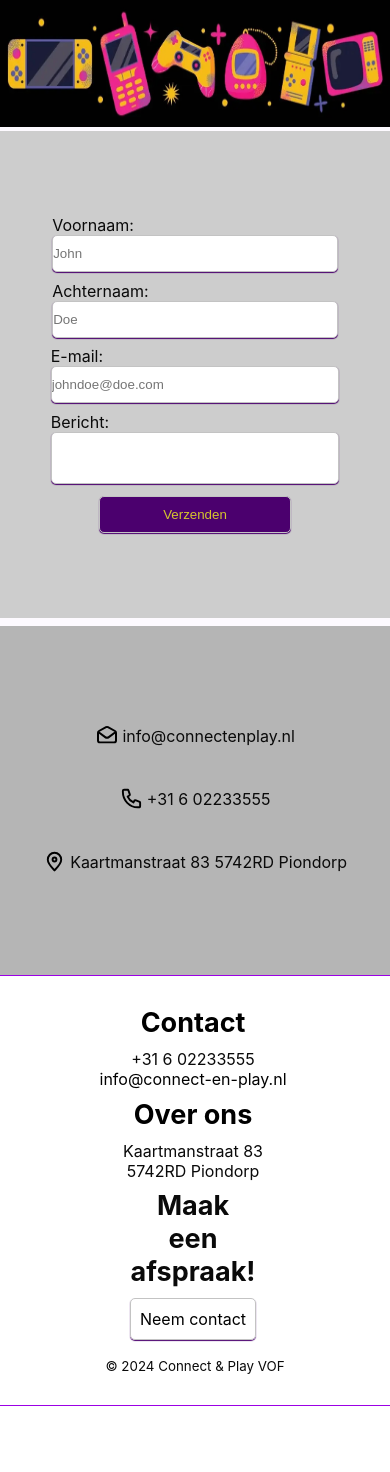
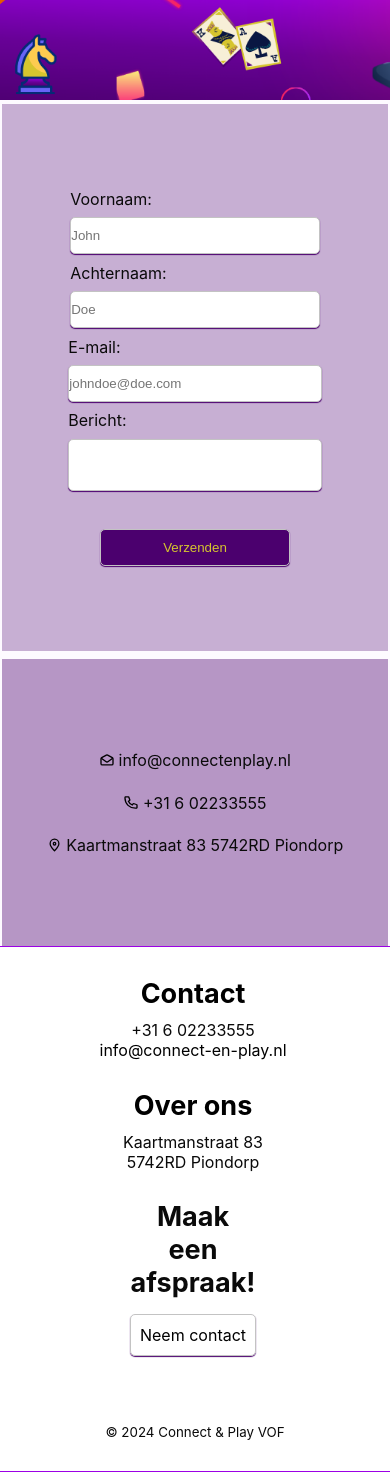
Before and after one commit to boonsboos/connect-play, a PHP site: page /contact.html in a window 390 px wide. Shown: the part 99-1571 px from the top of the page. Before the commit the page ends 1505 px from the top, so only its background shows below. Run offline with PHP 8.4, Linux system fonts and the light colour scheme.

Commit message:
Added footer to pages - clean code (#27)
* Style/diensten (#23)

* added homepage styling

* small fix, could not figure out the misaligned images

* 'Neem contact op' button was not centered

* Diensten filled with data

---------

Co-authored-by: boons <57451966+boonsboos@users.noreply.github.com>

* Change usp format and add color to boxen contact/overonspage

---------

Co-authored-by: Mingull <60094450+Mingull@users.noreply.github.com>
Co-authored-by: boons <57451966+boonsboos@users.noreply.github.com>
Co-authored-by: mastermooss <mastermoos@gmail.com>

```diff
--- a/contact.html
+++ b/contact.html
@@ -1,80 +1,60 @@
 <!DOCTYPE html>
 <html lang="nl">
+
 <head>
 	<meta charset="UTF-8" />
 	<meta name="viewport" content="width=device-width, initial-scale=1.0" />
 	<link rel="stylesheet" href="style.css" type="text/css" />
-		<title>Contact</title>
+	<title>C&P: Contact</title>
 </head>
+
 <body>
 	<header class="flex justify-center">
-			<div
-				id="header-container"
-				class="flex mb-col-12 col-6 justify-center align-center py-10"
-			>
+		<div id="header-container" class="flex mb-col-12 col-6 justify-center align-center py-10">
 			<!-- make the logo and title a home page link -->
 			<a id="home-link" href="index.html">
 				<div class="flex justify-center col-12 align-center">
-						<img
-							src="images/c&p-logo.svg"
-							alt="Connect & Play logo"
-						/>
+					<img src="images/c&p-logo.svg" alt="Connect & Play logo" />
 					<p class="">Connect & Play</p>
 				</div>
 			</a>
 
 			<div id="page-links" class="flex offset mb-col-12">
 				<a href="diensten.html">Diensten</a>
-					<a href="OverOns.html">Over Ons</a>
+				<a href="overons.html">Over Ons</a>
 				<a href="contact.html">Contact</a>
 			</div>
 		</div>
 	</header>
-		<img
-			src="images/bannerImg.jpg"
-			alt="Banner afbeelding"
-			class="banner-img"
-		/>
+	<img class="banner-img" src="images/bannerImg.jpg" alt="Banner afbeelding" />
 
 	<section id="contact-container" class="flex justify-center">
-			<form id="form-box" class="col-4 flex justify-center">
-				<div class="full-name mb-col-12 col-9 flex">
-					<div class="mb-col-9 col-6">
+		<form id="form-box" class="mb-col-12 col-4 flex justify-center">
+			<div class="full-name mb-col-8 col-9 flex">
+				<div class="mb-col-12 col-6 flex">
 					<label for="first-name">Voornaam:</label>
-						<input
-							id="first-name"
-							class="input"
-							type="text"
-							name="first-name"
-							placeholder="John"
-						/>
+					<input id="first-name" class="input" type="text" name="first-name" placeholder="John" />
 				</div>
-					<div class="mb-col-9 col-6">
+				<div class="mb-col-12 col-6 flex">
 					<label for="last-name">Achternaam:</label>
-						<input
-							id="last-name"
-							class="input"
-							type="text"
-							name="last-name"
-							placeholder="Doe"
-						/>
+					<input id="last-name" class="input" type="text" name="last-name" placeholder="Doe" />
 				</div>
 			</div>
-			<div class="mb-col-9 col-9">
+			<div class="mb-col-8 col-9 flex">
 				<label for="email">E-mail:</label>
 				<input id="email" class="input" type="email" name="email" placeholder="johndoe@doe.com">
 			</div>
-			<div class="mb-col-9 col-9">
+			<div class="mb-col-8 col-9 flex">
 				<label for="message">Bericht:</label>
 				<textarea id="message" class="input" name="message"></textarea>
 			</div>
-			<div class="send-message mb-col-6 col-4">
+			<div class="send-message mb-col-6 col-6 pt-30">
 				<button class="button" type="submit">Verzenden</button>
 			</div>
 		</form>
 
-		<div id="contact-info-box" class="col-4 flex">
-			<ul class="flex justify-center">
+		<div id="contact-info-box" class="mb-col-12 col-4 flex">
+			<ul class="flex justify-center py-30 px-30">
 				<li class="mb-col-12 col-12 flex align-center">
 					<img class="contact-img invert-color-img" src="images/iconEmail.svg" alt="E-mail">
 					<span>info@connectenplay.nl</span>
@@ -95,7 +75,7 @@
 	<footer class="py-30">
 		<div id="footer-container" class="flex justify-center pb-15">
 			<div id="footer-sections" class="col-9 flex text-center">
-				<div class="mb-col-12 col-4">
+				<div class="contact-ons-footer mb-col-12 col-4">
 					<a href="contact.html">
 						<h3 id="contact" class="pb-10">Contact</h3>
 					</a>
@@ -108,8 +88,8 @@
 						</li>
 					</ul>
 				</div>
-				<div class="mb-col-12 col-4">
-					<a href="OverOns.html">
+				<div class="over-ons-footer mb-col-12 col-4">
+					<a href="overons.html">
 						<h3 id="over-ons" class="pb-10">Over ons</h3>
 					</a>
 					<ul>
@@ -121,21 +101,22 @@
 						</li>
 					</ul>
 				</div>
-				<div class="mb-offset-3 mb-col-4 col-4">
-					<h3 class="pb-10">Maak een afspraak!</h3>
+				<div class="maak-afspraak-footer mb-offset-3 mb-col-4 col-4">
+					<h3 class="pb-15">Maak een afspraak!</h3>
 					<div class="flex justify-center">
 						<a href="contact.html" class="button col-6">Neem contact</a>
 					</div>
 				</div>
 			</div>
 		</div>
-		<div class="flex align-center justify-center">
+		<div class="flex align-center justify-center pt-30">
 			<p>
 				<small>&copy; 2024 Connect & Play VOF</small>
 			</p>
 		</div>
 	</footer>
 
-		<script src="script.js" type="text/javascript"></script>
+	<script src="/js/contact.js" type="text/javascript"></script>
 </body>
+
 </html>
--- a/style.css
+++ b/style.css
@@ -16,7 +16,8 @@
 * {
 	margin: 0;
 	padding: 0;
-	box-sizing: border-box; /* don't include padding and margins to elements width and height */
+	box-sizing: border-box;
+	/* don't include padding and margins to elements width and height */
 }
 
 body {
@@ -78,15 +79,16 @@ a {
 }
 
 .banner-img {
+	object-fit: cover;
 	width: 100%;
-	height: 30vh;
+	height: 200;
 	margin: 0;
 	padding: 0;
 }
 
 .contact-img {
-	width: 6vw;
-	height: 6vh;
+	width: 4vw;
+	height: 4vh;
 }
 
 /* classes for interactive elements (buttons, input fields) */
@@ -111,21 +113,27 @@ a {
 	column-gap: 1vw;
 	row-gap: 1vh;
 }
+
 .flex-col {
 	flex-direction: column;
 }
+
 .flex-row {
 	flex-direction: row;
 }
+
 .flex-col-reverse {
 	flex-direction: column-reverse;
 }
+
 .flex-row-reverse {
 	flex-direction: row-reverse;
 }
+
 .justify-center {
 	justify-content: center;
 }
+
 .align-center {
 	align-items: center;
 }
@@ -134,22 +142,28 @@ a {
 .p-10 {
 	padding: 10px;
 }
+
 .pt-10 {
 	padding-top: 10px;
 }
+
 .pb-10 {
 	padding-bottom: 10px;
 }
+
 .pl-10 {
 	padding-left: 10px;
 }
+
 .pr-10 {
 	padding-right: 10px;
 }
+
 .py-10 {
 	padding-top: 10px;
 	padding-bottom: 10px;
 }
+
 .px-10 {
 	padding-left: 10px;
 	padding-right: 10px;
@@ -159,22 +173,28 @@ a {
 .p-15 {
 	padding: 15px;
 }
+
 .pt-15 {
 	padding-top: 15px;
 }
+
 .pb-15 {
 	padding-bottom: 15px;
 }
+
 .pl-15 {
 	padding-left: 15px;
 }
+
 .pr-15 {
 	padding-right: 15px;
 }
+
 .py-15 {
 	padding-top: 15px;
 	padding-bottom: 15px;
 }
+
 .px-15 {
 	padding-left: 15px;
 	padding-right: 15px;
@@ -184,10 +204,16 @@ a {
 .p-30 {
 	padding: 30px;
 }
+
+.pt-30 {
+	padding-top: 30px;
+}
+
 .py-30 {
 	padding-top: 30px;
 	padding-bottom: 30px;
 }
+
 .px-30 {
 	padding-left: 30px;
 	padding-right: 30px;
@@ -197,10 +223,12 @@ a {
 .p-50 {
 	padding: 50px;
 }
+
 .py-50 {
 	padding-top: 50px;
 	padding-bottom: 50px;
 }
+
 .px-50 {
 	padding-left: 50px;
 	padding-right: 50px;
@@ -228,14 +256,14 @@ header img {
 #home-link:visited,
 #footer-container a,
 #footer-container a:visited,
-#page-links > a,
-#page-links > a:visited {
+#page-links>a,
+#page-links>a:visited {
 	color: #000;
 	text-decoration: none;
 }
 
 #footer-container a:hover,
-#page-links > a:hover {
+#page-links>a:hover {
 	text-decoration: underline;
 }
 
@@ -282,7 +310,7 @@ footer img {
 	row-gap: 0;
 }
 
-.home-info-box > div {
+.home-info-box>div {
 	border: 1px solid var(--accent);
 	border-top: none;
 	border-radius: 0px 0px 10px 10px;
@@ -367,12 +395,17 @@ footer img {
 }
 
 /* Over Ons page */
+#over-ons-container h1 {
+	padding-top: 50px;
+}
+
 .wie-zijn-wij-box {
+	background-color: color-mix(in srgb, var(--primary) 30%, transparent);
 	flex-direction: row-reverse;
 }
 
-#over-ons-container h1 {
-	padding-top: 50px;
+.missie-visie-box {
+	background-color: color-mix(in srgb, var(--primary) 30%, transparent);
 }
 
 .over-ons-img {
@@ -390,7 +423,7 @@ footer img {
 }
 
 #form-box {
-	background-color: var(--box-1);
+	background-color: color-mix(in srgb, var(--primary) 30%, transparent);
 }
 
 #form-box .full-name {
@@ -409,15 +442,11 @@ footer img {
 }
 
 #contact-info-box {
-	background-color: var(--box-2);
+	background-color: color-mix(in srgb, var(--primary) 40%, transparent);
 }
 
 #contact-info-box ul {
 	list-style: none;
-}
-
-#contact-info-box ul li {
-	margin-bottom: 1vw;
 }
 
 /* let the li (img and span) from contact-box bigger in slow motion to the right */
@@ -536,7 +565,20 @@ footer img {
 		margin-left: 75%;
 	}
 
-	#form-box .full-name {
+	.home-banner {
+		height: 300px;
+	}
+
+	.banner-img {
+		height: 100px;
+	}
+
+	.maak-afspraak-footer,
+	.over-ons-footer,
+	.contact-ons-footer {
+		padding-bottom: 20px;
+	}
+	#diensten h2 {
 		justify-content: center;
 	}
 
@@ -544,8 +586,13 @@ footer img {
 		padding-top: 20px;
 	}
 
-	#over-ons-container h1,p {
+	#over-ons-container h1,
+	p {
 		text-align: center;
+	}
+
+	#form-box .full-name {
+		justify-content: center;
 	}
 
 	#contact-info-box ul {
@@ -560,16 +607,6 @@ footer img {
 		transform: scale(1.2);
 		transition: transform 0.5s ease;
 	}
-	.home-banner {
-		height: 300px;
-	}
-
-	.banner-img {
-		width: 100%;
-		height: 15vh;
-		margin: 0;
-		padding: 0;
-	}
 }
 
 /*
@@ -579,16 +616,18 @@ footer img {
 	:root {
 		--foreground: #fdfaff;
 		--background: #0a0a0a;
-		--box-1: #2d2d2d; /* darkmode */
-		--box-2: #323232; /* darkmode */
+		--box-1: #2d2d2d;
+		/* darkmode */
+		--box-2: #323232;
+		/* darkmode */
 	}
 
 	#home-link,
 	#home-link:visited,
 	#footer-container a,
 	#footer-container a:visited,
-	#page-links > a,
-	#page-links > a:visited {
+	#page-links>a,
+	#page-links>a:visited {
 		color: #fff;
 	}
 
@@ -611,7 +650,9 @@ footer img {
 		filter: invert(100%);
 	}
 
-	.home-head-box, .home-info-box > div, .usp-section {
+	.home-head-box,
+	.home-info-box>div,
+	.usp-section {
 		border-color: var(--highlight);
 	}
 
```
Also changed, not shown: OverOns.html (+11 -10 lines), diensten.html (+14 -15 lines), index.html (+39 -88 lines), js/contact.js (renamed from script.js, +9 -0 lines), images/bannerImg.jpg, images/bannerImg.svg (deleted), images/bannerImg2.jpg (added). Lines whose indentation alone changed are shown as unchanged.
